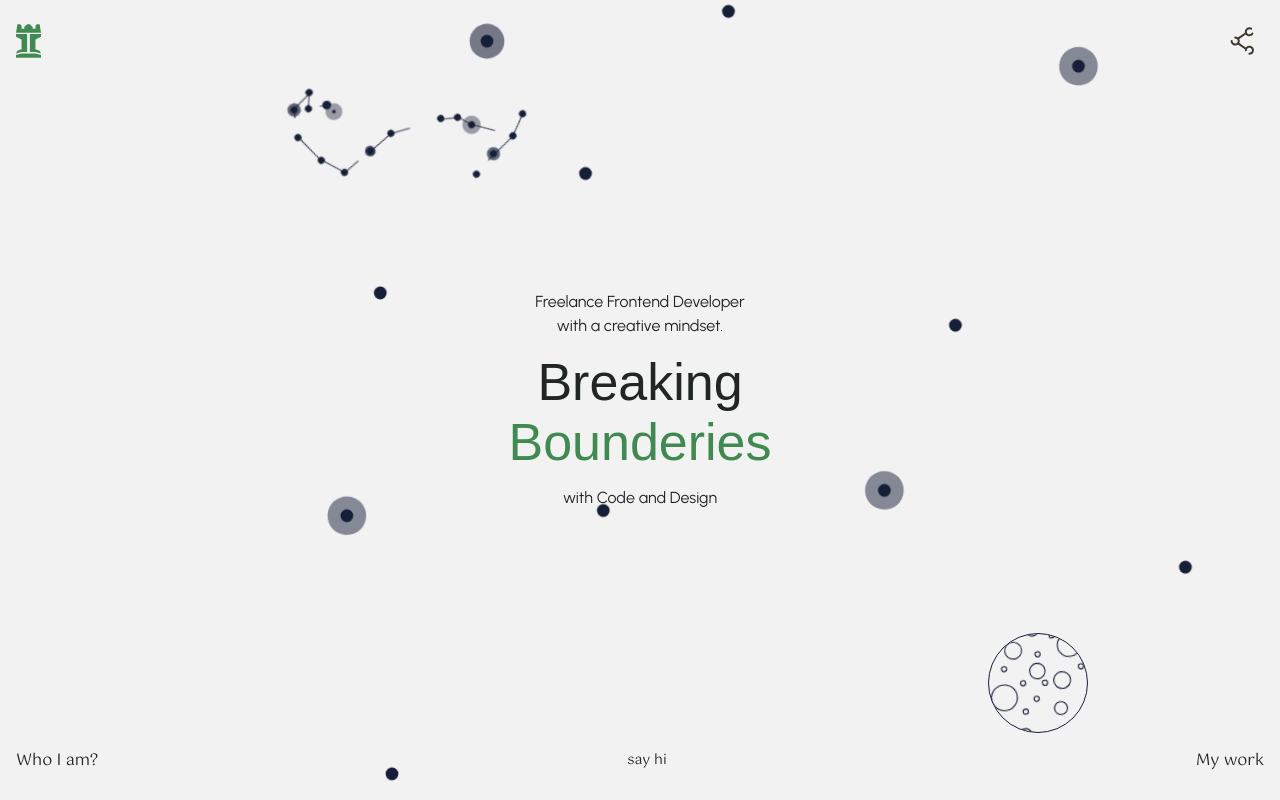
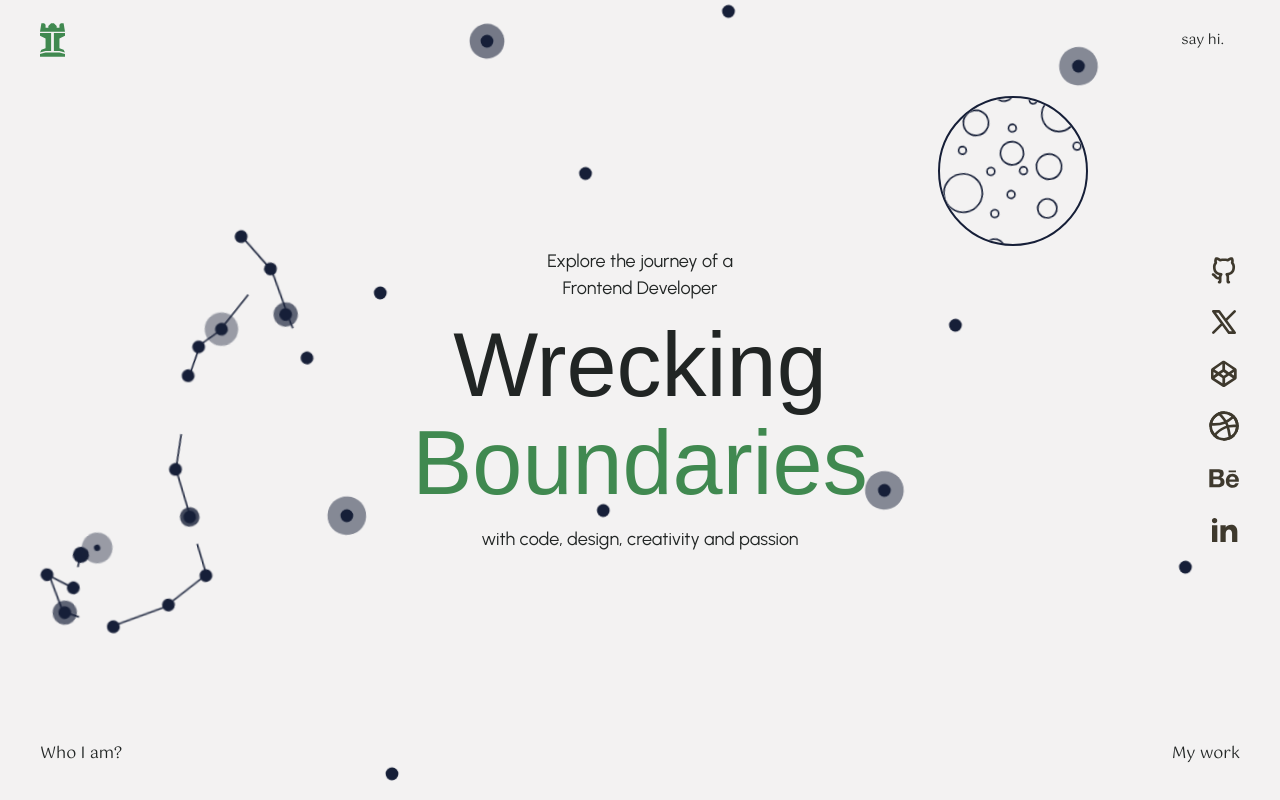
Before and after one commit to darukbyte/darukbyte-website, a Next.js app: page / in a window 1280 px wide. Built offline with nearby package versions, Linux system fonts and the light colour scheme; a web font is replaced by a local one.

Commit message:
feat(home-page): Finish home page for mobile and desktop, and complete responsive navigation component with CSS.

```diff
--- a/app/page.js
+++ b/app/page.js
@@ -16,13 +16,15 @@ export default function Home() {
       <main className={styles.box}>
         <article className={styles.intro}>
           <p className={styles.intro__first}>
-            Freelance Frontend Developer <br /> with a creative mindset.
+            Explore the journey of a <br /> Frontend Developer
           </p>
           <article className={`${styles.intro__first_box} ${gotu.className}`}>
-            <h1 className={styles.intro__first_box_h}>Breaking</h1>
-            <h2 className={styles.intro__first_box_h}>Bounderies</h2>
+            <h1 className={styles.intro__first_box_h}>Wrecking</h1>
+            <h2 className={styles.intro__first_box_h}>Boundaries</h2>
           </article>
-          <p className={styles.intro__first}>with Code and Design</p>
+          <p className={styles.intro__first}>
+            with code, design, creativity and passion
+          </p>
         </article>
       </main>
       <div className={styles.planet_location}>
--- a/app/page.module.css
+++ b/app/page.module.css
@@ -6,7 +6,6 @@
     align-items: center;
 }
 .intro {
-    width: 260px;
     height: auto;
     max-height: 300px;
     display: flex;
@@ -43,9 +42,29 @@
     right: 15%;
 }
 .constellation_location {
+    width:fit-content;
+    height: fit-content;
     position: absolute;
     z-index: 0;
     top: 1.6%;
     left: 25%;
     transform: rotate(35deg);
 }
+@media (min-width: 900px) {
+    .intro__first {
+        font-size: 1.8rem;
+    }
+    .intro__first_box_h {
+        line-height: 9rem;
+        font-size: 9rem;
+    }
+    .planet_location {
+        top: 12%;
+    }
+    .constellation_location {
+        transform: rotate(330deg);
+        bottom: 20%;
+        top: unset;
+        left: 1%;
+    }
+}
--- a/app/works/page.js
+++ b/app/works/page.js
@@ -7,9 +7,5 @@ export const metadata = {
 };
 
 export default function Works() {
-  return (
-    <main className={styles.box}>
-      <SocialMedia />
-    </main>
-  );
+  return <main className={styles.box}></main>;
 }
--- a/components/Constellation.module.css
+++ b/components/Constellation.module.css
@@ -3,7 +3,7 @@
   .size {
   height: 220px;
   width: 176px;
-  animation: rotate cubic-bezier(0.64, 0.31, 0.83, 0.95) 90s infinite alternate-reverse;
+  animation: rotate cubic-bezier(0.64, 0.31, 0.83, 0.95) 60s infinite alternate-reverse;
 }
     .radiance {
         animation: radiance cubic-bezier(0.64, 0.31, 0.83, 0.95) 8200ms infinite;
@@ -46,3 +46,9 @@
     }
 
     }
+@media (min-width: 900px) {
+  .size {
+    width: 320px;
+    height: 410px;
+  }
+}
--- a/components/Navigation.jsx
+++ b/components/Navigation.jsx
@@ -4,6 +4,7 @@ import { useEffect } from "react";
 import Link from "next/link";
 import styles from "./Navigation.module.css";
 import localFont from "next/font/local";
+import SocialMedia from "@/components/SocialMedia";
 
 const gotu = localFont({ src: "../font/Gotu-Regular.ttf" });
 
@@ -31,16 +32,8 @@ export default function Navigation() {
               say hi.
             </a>
           </li>
-          <li className={styles.header__nav_top_socialButton}>
-            <button className={styles.header__nav_top_socialButton}>
-              <figure className={styles.header__nav_top_socialButton}>
-                <img
-                  className={styles.header__nav_top_socialLinks}
-                  src="/assets/socialLinks.svg"
-                  alt="social media links"
-                />
-              </figure>
-            </button>
+          <li className={styles.header__nav_top_social}>
+            <SocialMedia />
           </li>
         </ul>
       </nav>
--- a/components/Navigation.module.css
+++ b/components/Navigation.module.css
@@ -40,17 +40,6 @@
         background-color: var(--principal-color);
         color: var(--white-color);
 }
-.header__nav_top_socialButton {
-    display:flex;
-    align-items: center;
-    justify-content: center;
-    outline: none;
-    border: none;
-    width: 42px;
-    height: 42px;
-    background-color: unset;
-    transition: all 400ms ease-in;
-}
 .header__nav_bottom_container_links{
     text-decoration: none;
     color: var(--black-color);
@@ -60,3 +49,20 @@
 .header__nav_bottom_container_links:hover {
     color: var(--principal-color);
 }
+@media (min-width: 900px) {
+    .header nav  {
+        padding: 20px 40px;
+    }
+    .none{
+        display: flex;
+    }
+    .flex{
+        display: none;
+    }
+    .header__nav_top_social {
+        position: absolute;
+        top: calc(50dvh - 146px);
+        right: 40px;
+    }
+
+}
--- a/components/Planet.module.css
+++ b/components/Planet.module.css
@@ -29,5 +29,12 @@
         }
       }
 
+      @media (min-width: 900px) {
+        .planet_inclination {
+          width: 150px;
+          height: 150px;
+          border: 2.4px solid #161F38;
+        }
+      }
 
     }
--- a/components/SocialMedia.module.css
+++ b/components/SocialMedia.module.css
@@ -42,8 +42,8 @@
         align-items: center;
     }
     .container__socialLink_image {
-        width: 34px;
-        height: 34px;
+        width: 32px;
+        height: 32px;
     }
     .container__socialLink_text{
         text-orientation: unset;
```
